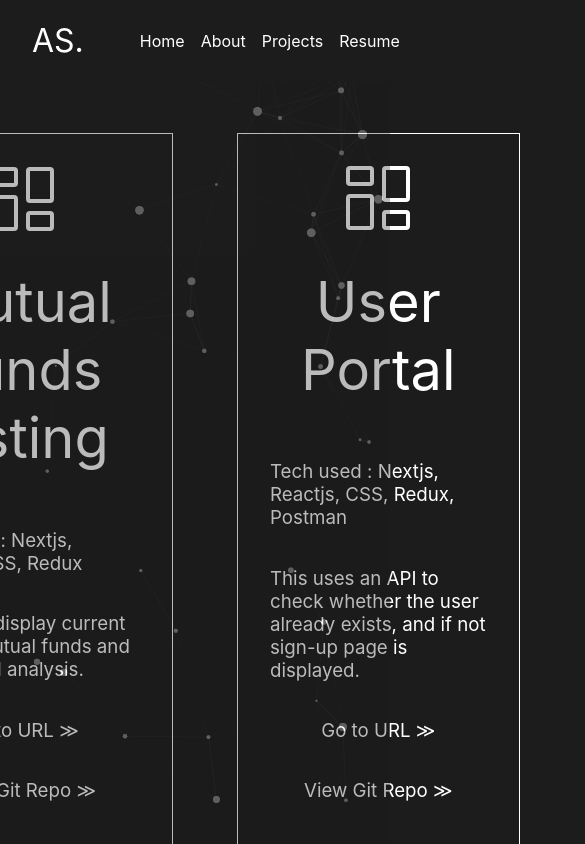
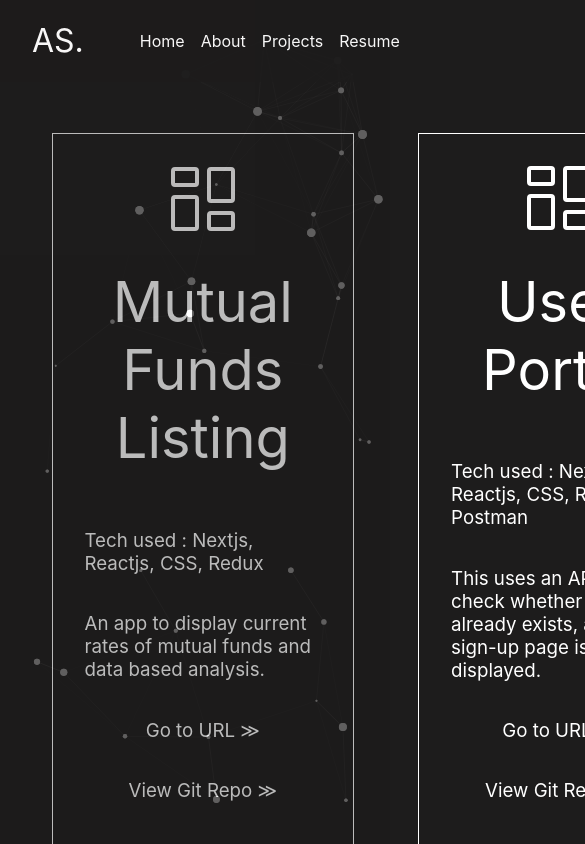
Before and after one commit to akashita-s/akashita-portfolio, a Next.js app: page / in a window 390 px wide. Both pictures are taken after a click on the item "Projects". Shown: the top 844 px of the page, 585 px wide, since content can reach past the window. Built offline with nearby package versions, Linux system fonts and the light colour scheme.

Commit message:
resume added

```diff
--- a/src/components/Navigation.tsx
+++ b/src/components/Navigation.tsx
@@ -1,3 +1,4 @@
+import { useRouter } from "next/router";
 import React from "react";
 import { useDispatch } from "react-redux";
 import styles from "../../styles/extra.module.css";
@@ -6,19 +7,23 @@ import { changeStep } from "../features/step";
 const data = [
   { key: 0, name: "Home" },
   { key: 1, name: "About" },
-  { key: 2, name: "Projects" },
-  { key: 3, name: "Resume" }
+  { key: 2, name: "Projects" }
 ];
 
 function Navigation() {
 
   const dispatch = useDispatch();
+  const router = useRouter();
+  const onclicklink = (link: string) => {
+    router.push(link);
+  };
 
   return (
     <div className={styles.navigation}>
       <h1 className={styles.title}>AS.</h1>
       <ul className={styles.list}>
           {data.map((item) => (<li className={styles.listitem} onClick={() => {dispatch(changeStep(item.name))}} key={item.key}>{item.name}</li>))}
+          <li className={styles.listitem} onClick={() => {onclicklink('https://drive.google.com/file/d/11N-GO8ddDCtKDh5AO0QQ45t9jhwQg7NH/view?usp=sharing')}}>Resume </li>
       </ul>
     </div>
   );
--- a/styles/extra.module.css
+++ b/styles/extra.module.css
@@ -5,6 +5,7 @@
   position: -webkit-sticky;
   position: sticky;
   top: 0;
+  opacity: 97%;
   background-color: rgb(29, 28, 28);
 }
 
--- a/styles/extra2.module.css
+++ b/styles/extra2.module.css
@@ -28,3 +28,10 @@
 .link:hover{
     font-weight: bold;
 }
+
+@media (max-width: 600px) {
+    .grid {
+      width: 100%;
+      flex-direction: column;
+    }
+  }
```
